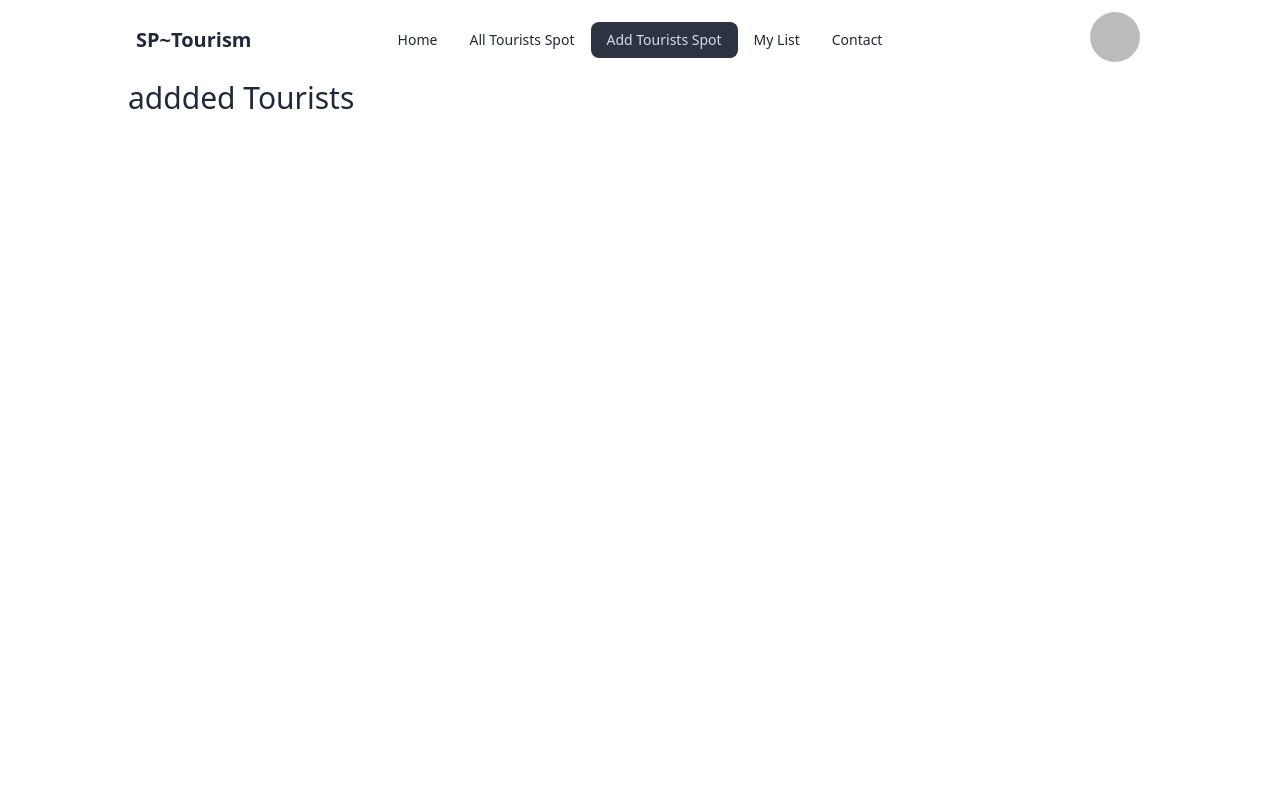
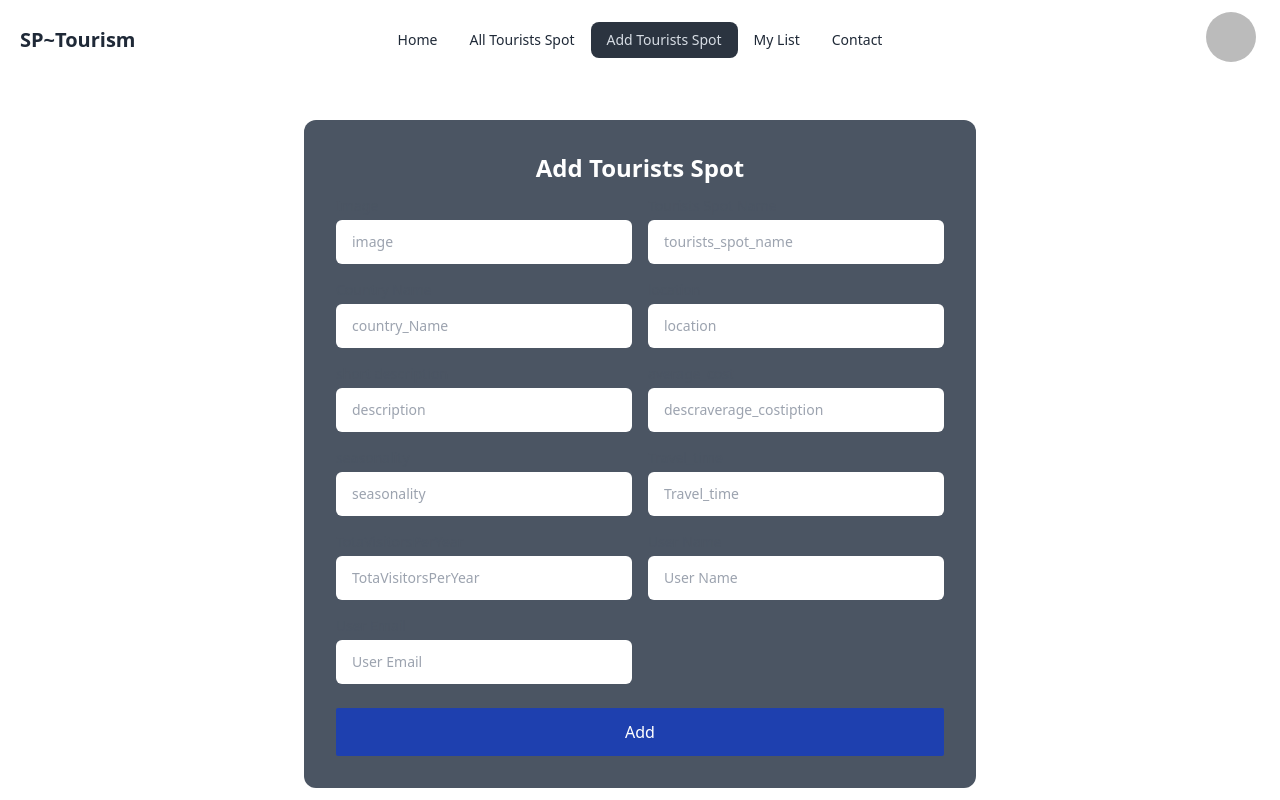
Before and after one commit to masuddrak/SP-Tourism-client, a React (Vite) app: page /addTouristsSpot in a window 1280 px wide. Built offline with nearby package versions, Linux system fonts and the light colour scheme; no server answers; sample sign-in values are in the browser's storage.

Commit message:
add tourists spot form added

```diff
--- a/src/Layout/Layout.jsx
+++ b/src/Layout/Layout.jsx
@@ -6,8 +6,8 @@ import 'react-toastify/dist/ReactToastify.css';
 
 const Layout = () => {
     return (
-        <div >
-            <div className="w-4/5 mx-auto">
+        <div className="mx-3">
+            <div className="md:container mx-auto">
                 <Header></Header>
                 <Outlet></Outlet>
             </div>
--- a/src/Pages/AddTouristsSpot.jsx
+++ b/src/Pages/AddTouristsSpot.jsx
@@ -1,8 +1,79 @@
+import { useForm } from "react-hook-form";
 
 const AddTouristsSpot = () => {
+    const {
+        register,
+        handleSubmit,
+    } = useForm()
+    const AddTouristsSpot = (data) => {
+
+        // const image = data.image
+        // const tourists_spot_name = data.tourists_spot_name
+        // const country_Name = data.country_Name
+        // const location = data.location
+        // const description = data.description
+        // const average_cost = data.average_cost
+        // const seasonality = data.seasonality
+        // const travel_time = data.travel_time
+        // const totaVisitorsPerYear = data.totaVisitorsPerYear
+        console.log(data)
+    }
     return (
-        <div>
-            <h2 className="text-3xl">addded Tourists </h2>
+        <div className="flex justify-center min-h-[50vh] mt-10">
+            <div className="w-full  lg:max-w-2xl p-8 space-y-3 rounded-xl dark:bg-gray-50 dark:text-gray-800 bg-gray-600 text-white">
+                <h1 className="text-2xl font-bold text-center">Add Tourists Spot</h1>
+                <form onSubmit={handleSubmit(AddTouristsSpot)} className="space-y-6 text-gray-600 ">
+                    <div className="grid md:grid-cols-2 gap-4">
+                        <div className="space-y-1 text-sm">
+                            <label htmlFor="name" className="block dark:text-gray-600">Image</label>
+                            <input type="text" {...register("image")} placeholder="image" className="w-full px-4 py-3 rounded-md dark:border-gray-300 dark:bg-gray-50 dark:text-gray-800 focus:dark:border-violet-600" />
+                        </div>
+                        <div className="space-y-1 text-sm">
+                            <label htmlFor="name" className="block dark:text-gray-600">Tourists Spot Name</label>
+                            <input type="text" {...register("tourists_spot_name")} placeholder="tourists_spot_name" className="w-full px-4 py-3 rounded-md dark:border-gray-300 dark:bg-gray-50 dark:text-gray-800 focus:dark:border-violet-600" />
+                        </div>
+                        <div className="space-y-1 text-sm">
+                            <label htmlFor="country_Name" className="block dark:text-gray-600">Country Name</label>
+                            <input type="text" {...register("country_Name")} placeholder="country_Name" className="w-full px-4 py-3 rounded-md dark:border-gray-300 dark:bg-gray-50 dark:text-gray-800 focus:dark:border-violet-600" />
+                        </div>
+                        <div className="space-y-1 text-sm">
+                            <label htmlFor="location" className="block dark:text-gray-600">location</label>
+                            <input type="text" {...register("location")} placeholder="location" className="w-full px-4 py-3 rounded-md dark:border-gray-300 dark:bg-gray-50 dark:text-gray-800 focus:dark:border-violet-600" />
+                        </div>
+                        <div className="space-y-1 text-sm">
+                            <label htmlFor="description" className="block dark:text-gray-600">short description</label>
+                            <input type="text" {...register("description")} placeholder="description" className="w-full px-4 py-3 rounded-md dark:border-gray-300 dark:bg-gray-50 dark:text-gray-800 focus:dark:border-violet-600" />
+                        </div>
+                        <div className="space-y-1 text-sm">
+                            <label htmlFor="average_cost" className="block dark:text-gray-600">average_cost</label>
+                            <input type="text" {...register("average_cost")} placeholder="descraverage_costiption" className="w-full px-4 py-3 rounded-md dark:border-gray-300 dark:bg-gray-50 dark:text-gray-800 focus:dark:border-violet-600" />
+                        </div>
+                        <div className="space-y-1 text-sm">
+                            <label htmlFor="seasonality" className="block dark:text-gray-600">seasonality</label>
+                            <input type="text" {...register("seasonality")} placeholder="seasonality" className="w-full px-4 py-3 rounded-md dark:border-gray-300 dark:bg-gray-50 dark:text-gray-800 focus:dark:border-violet-600" />
+                        </div>
+                        <div className="space-y-1 text-sm">
+                            <label htmlFor="travel_time" className="block dark:text-gray-600">Travel_time</label>
+                            <input type="text" {...register("travel_time")} placeholder="Travel_time" className="w-full px-4 py-3 rounded-md dark:border-gray-300 dark:bg-gray-50 dark:text-gray-800 focus:dark:border-violet-600" />
+                        </div>
+                        <div className="space-y-1 text-sm">
+                            <label htmlFor="totaVisitorsPerYear" className="block dark:text-gray-600">TotaVisitorsPerYear</label>
+                            <input type="text" {...register("totaVisitorsPerYear")} placeholder="TotaVisitorsPerYear" className="w-full px-4 py-3 rounded-md dark:border-gray-300 dark:bg-gray-50 dark:text-gray-800 focus:dark:border-violet-600" />
+                        </div>
+                        <div className="space-y-1 text-sm">
+                            <label htmlFor="name" className="block dark:text-gray-600">User Name</label>
+                            <input type="text" {...register("name")} placeholder="User Name" className="w-full px-4 py-3 rounded-md dark:border-gray-300 dark:bg-gray-50 dark:text-gray-800 focus:dark:border-violet-600" />
+                        </div>
+                        <div className="space-y-1 text-sm">
+                            <label htmlFor="email" className="block dark:text-gray-600">User Email</label>
+                            <input type="text" {...register("email")} placeholder="User Email" className="w-full px-4 py-3 rounded-md dark:border-gray-300 dark:bg-gray-50 dark:text-gray-800 focus:dark:border-violet-600" />
+                        </div>
+
+                    </div>
+
+                    <button className="block w-full p-3 text-center rounded-sm bg-blue-800 text-white">Add</button>
+                </form>
+            </div>
         </div>
     );
 };
--- a/src/Pages/Login.jsx
+++ b/src/Pages/Login.jsx
@@ -7,7 +7,7 @@ const Login = () => {
     const location = useLocation()
     const naviget = useNavigate()
     console.log(location)
-    const { loginUser, createGooleUser, createGithubUser } = useContext(authContext)
+    const {loginUser, createGooleUser, createGithubUser } = useContext(authContext)
     const {
         register,
         handleSubmit,
@@ -20,7 +20,6 @@ const Login = () => {
         loginUser(email, password)
             .then(result => {
                 console.log(result.user)
-
                 naviget(location?.state ? location.state : "/")
                 return toast.success("login Success!!")
             })
--- a/src/Providers/AuthProvider.jsx
+++ b/src/Providers/AuthProvider.jsx
@@ -10,6 +10,8 @@ export const authContext = createContext(null)
 const AuthProvider = ({ children }) => {
     const [loader, setLoader] = useState(true)
     const [user, setUser] = useState(null)
+     // loader
+
     // create user
     const gooleProvider = new GoogleAuthProvider();
     const githubProvider = new GithubAuthProvider();
@@ -50,12 +52,10 @@ const AuthProvider = ({ children }) => {
 
     }, [])
 
-    // loader
-    if (loader) {
-        return <h1 className="text-4xl">Loading....</h1>
-    }
+
     console.log(user)
     const authInfo = { loader, setLoader, user, createUser, loginUser, logoutUser, createGooleUser, createGithubUser }
+
     return (
         <authContext.Provider value={authInfo}>
             {children}
--- a/src/Providers/PrivetRoute.jsx
+++ b/src/Providers/PrivetRoute.jsx
@@ -5,14 +5,14 @@ import PropTypes from 'prop-types';
 import { authContext } from "./AuthProvider";
 
 const PrivetRoute = ({children}) => {
-    const { user,  } = useContext(authContext)
+    const { user, loader } = useContext(authContext)
     const location = useLocation()
-    console.log(location)
-    // if (setLoader) {
-    //     return <div className="min-h-[70vh] flex justify-center items-center">
-    //         <h1 className="text-5xl">loading....</h1>
-    //     </div>
-    // }
+    // console.log(location)
+    if (loader) {
+        return <div className="min-h-[70vh] flex justify-center items-center">
+            <h1 className="text-5xl">loading....</h1>
+        </div>
+    }
     if (user) {
         return children
     }
```
